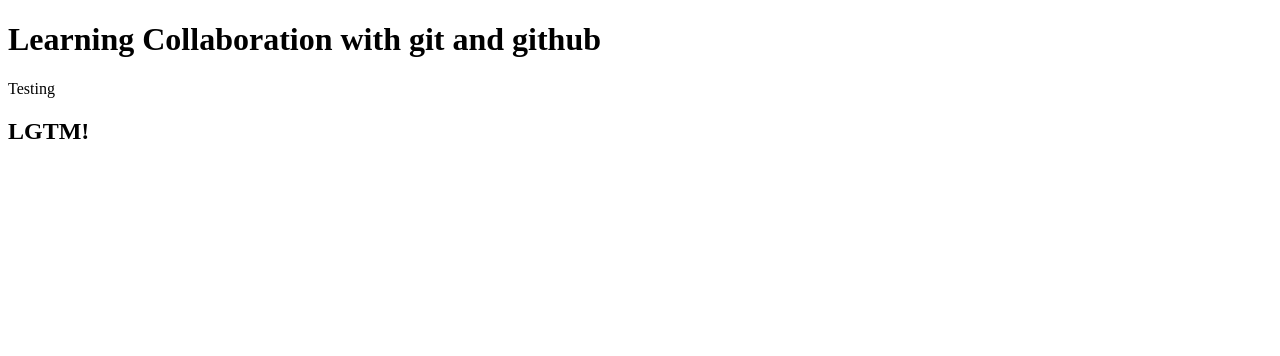
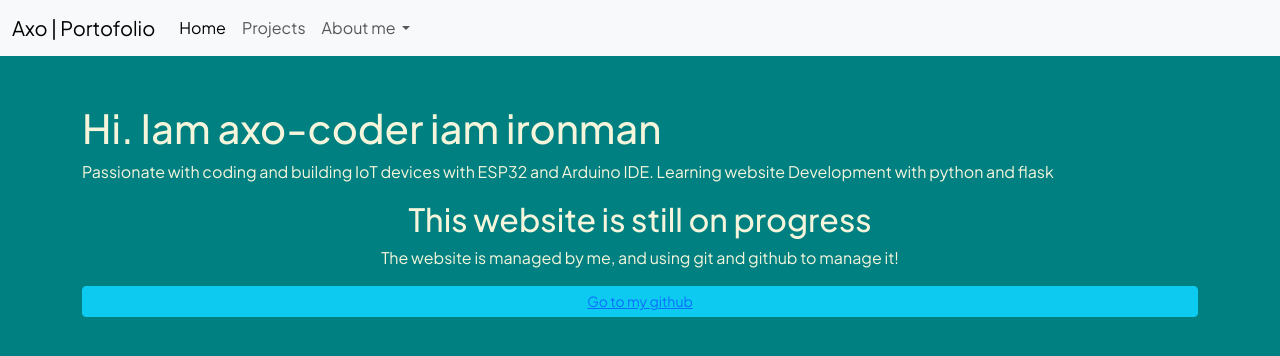
Before and after one commit to mariodenny/Lessson13-20-PythonIOT, a Flask app: page / in a window 1280 px wide. Shown: the top 356 px of the page. Run offline with Flask 3, Linux system fonts and the light colour scheme.

Commit message:
Index.html in progress

```diff
--- /dev/null
+++ b/static/css/global.css
@@ -0,0 +1,4 @@
+body{
+    background-color: teal;
+    color : beige;
+}
--- a/templates/index.html
+++ b/templates/index.html
@@ -1,13 +1,23 @@
-<!DOCTYPE html>
-<html lang="en">
-<head>
-    <meta charset="UTF-8">
-    <meta name="viewport" content="width=device-width, initial-scale=1.0">
-    <title>Flask with Git & Github</title>
-</head>
-<body>
-    <h1>Learning Collaboration with git and github</h1>
-    <p>Testing</p>
-    <h2>LGTM!</h2>
-</body>
-</html>
+{% extends 'layout.html' %}
+{% block title %}
+    axo-coder
+{% endblock %}
+{% block content %}
+    <div class="container mt-5">
+        <div class="row">
+            <div class="col-lg-12 col-md-6 col-sm-4">
+                <h1>Hi. Iam axo-coder iam ironman</h1>
+                <p>Passionate with coding and building IoT devices with ESP32 and Arduino IDE. Learning website Development with python and flask</p>
+            </div>
+        </div>
+        <div class="row">
+            <div class="col-lg-12 col-md-6 col-sm-4">
+                <h2 class="text-center">This website is still on progress</h2>
+                <p class="text-center">The website is managed by me, and using git and github to manage it!</p>
+                <button class="btn btn-info text-center btn-sm w-100">
+                    <a href="github.com/mariodenny">Go to my github</a>
+                </button>
+            </div>
+        </div>
+    </div>
+{% endblock %}
--- /dev/null
+++ b/templates/layout.html
@@ -0,0 +1,36 @@
+<!doctype html>
+<html lang="en">
+
+<head>
+  <meta charset="utf-8">
+  <meta name="viewport" content="width=device-width, initial-scale=1">
+  <title>
+    {% block title %} {% endblock %} | Axo Portofolio
+  </title>
+  <link href="https://cdn.jsdelivr.net/npm/bootstrap@5.3.8/dist/css/bootstrap.min.css" rel="stylesheet"
+    integrity="sha384-sRIl4kxILFvY47J16cr9ZwB07vP4J8+LH7qKQnuqkuIAvNWLzeN8tE5YBujZqJLB" crossorigin="anonymous">
+  <link rel="preconnect" href="https://fonts.googleapis.com">
+  <link rel="preconnect" href="https://fonts.gstatic.com" crossorigin>
+  <link href="https://fonts.googleapis.com/css2?family=Plus+Jakarta+Sans:ital,wght@0,200..800;1,200..800&display=swap"
+    rel="stylesheet">
+
+  <style>
+    body{
+      font-family: "Plus Jakarta Sans";
+    }
+  </style>
+  <link rel="stylesheet" href="{{ url_for('static', filename='css/global.css') }}">
+
+</head>
+
+<body>
+  {% include 'nav.html'   %}
+  {% block content %}
+
+  {% endblock %}
+  <script src="https://cdn.jsdelivr.net/npm/bootstrap@5.3.8/dist/js/bootstrap.bundle.min.js"
+    integrity="sha384-FKyoEForCGlyvwx9Hj09JcYn3nv7wiPVlz7YYwJrWVcXK/BmnVDxM+D2scQbITxI" crossorigin="anonymous">
+  </script>
+</body>
+
+</html>
--- /dev/null
+++ b/templates/nav.html
@@ -0,0 +1,29 @@
+<nav class="navbar navbar-expand-lg bg-body-tertiary">
+  <div class="container-fluid">
+    <a class="navbar-brand" href="/">Axo | Portofolio</a>
+    <button class="navbar-toggler" type="button" data-bs-toggle="collapse" data-bs-target="#navbarSupportedContent" aria-controls="navbarSupportedContent" aria-expanded="false" aria-label="Toggle navigation">
+      <span class="navbar-toggler-icon"></span>
+    </button>
+    <div class="collapse navbar-collapse" id="navbarSupportedContent">
+      <ul class="navbar-nav me-auto mb-2 mb-lg-0">
+        <li class="nav-item">
+          <a class="nav-link active" aria-current="page" href="/">Home</a>
+        </li>
+        <li class="nav-item">
+          <a class="nav-link" href="/projects">Projects</a>
+        </li>
+        <li class="nav-item dropdown">
+          <a class="nav-link dropdown-toggle" href="#" role="button" data-bs-toggle="dropdown" aria-expanded="false">
+            About me
+          </a>
+          <ul class="dropdown-menu">
+            <li><a class="dropdown-item" href="/about">About me</a></li>
+            <li><a class="dropdown-item" href="/contact">Contact</a></li>
+            <li><hr class="dropdown-divider"></li>
+            <li><a class="dropdown-item" href="/admin">Admin</a></li>
+          </ul>
+        </li>
+      </ul>
+    </div>
+  </div>
+</nav>
```
